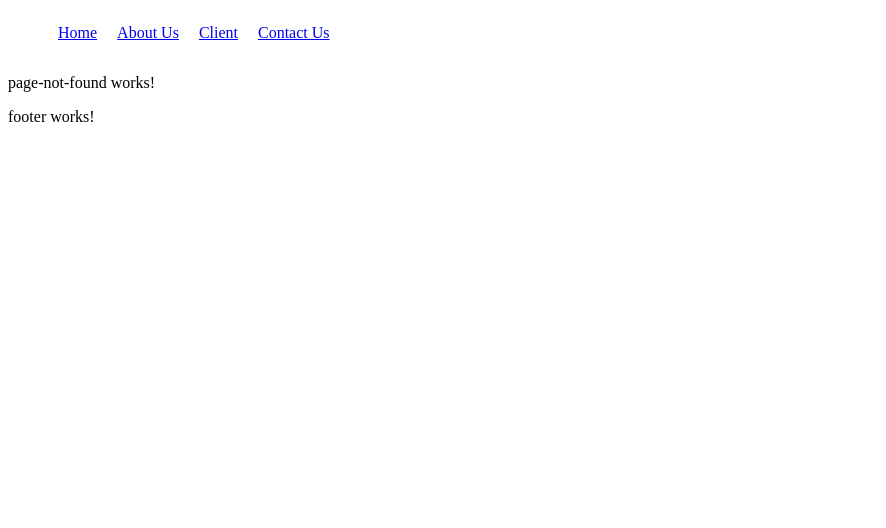
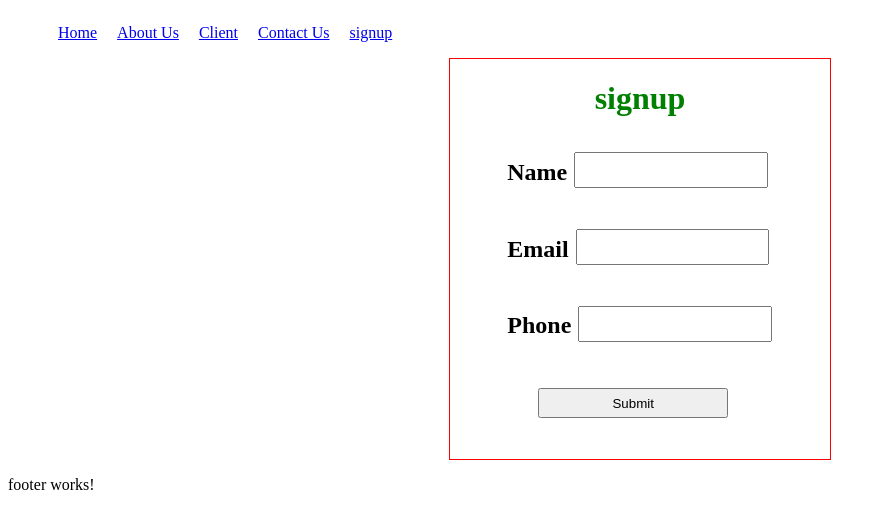
Before and after one commit to gkumarswamy/angular-app, an Angular app: page /signup in a window 1280 px wide. Shown: the top 528 px of the page, without its empty margins (0-886 px from the left). Built offline with nearby package versions, Linux system fonts and the light colour scheme.

Commit message:
signup component

```diff
--- a/src/app/app.module.ts
+++ b/src/app/app.module.ts
@@ -7,6 +7,7 @@ import { AppComponent } from './app.component';
 import { ToastrModule } from 'ngx-toastr';
 import { SiteModule } from './site/site.module';
 import {SharedModule} from './shared/shared.module';
+import {MainModule} from './main/main.module';
 @NgModule({
   declarations: [
     AppComponent
@@ -17,8 +18,10 @@ import {SharedModule} from './shared/shared.module';
     BrowserAnimationsModule,
     HttpClientModule,
     ToastrModule.forRoot(),
+    MainModule,
     SiteModule,
-    SharedModule
+    SharedModule,
+
   ],
   providers: [],
   bootstrap: [AppComponent]
--- a/src/app/main/signup/signup.component.css
+++ b/src/app/main/signup/signup.component.css
@@ -0,0 +1,56 @@
+.box{
+    width: 30%;
+     border: 1px solid red;
+    display: block;
+    margin: auto;
+    height: 400px;
+}
+.box1{
+    width: 70%;
+    /* border: 1px solid red; */
+    display: flex;
+    margin: auto;
+    margin-top: 10px;
+}
+.box2{
+    width: 70%;
+    /* border: 1px solid red; */
+    display: flex;
+    margin: auto;
+    margin-top: 10px;
+}
+.box3{
+    width: 70%;
+    /* border: 1px solid red; */
+    display: flex;
+    margin: auto;
+    margin-top: 10px;
+}
+.box01{
+    text-align: center;
+    color: green;
+}
+.box11{
+    width: 70%;
+    height: 30px;
+    margin-left: 7px;
+    margin-top: 13px;
+}
+.box21{
+    width: 70%;
+    height: 30px;
+    margin-left: 7px;
+    margin-top: 13px;
+}
+.box31{
+    width: 70%;
+    height: 30px;
+    margin-left: 7px;
+    margin-top: 13px;
+}
+.box4{
+    width: 50%;
+    height: 30px;
+    margin-top: 29px;
+    margin-left: 88px;
+}
--- a/src/app/main/signup/signup.component.html
+++ b/src/app/main/signup/signup.component.html
@@ -1 +1,20 @@
-<p>signup works!</p>
+<div class="">
+    <div class="box">
+        <h1 class="box01">signup</h1>
+        <div class="box1">
+            <h2>Name</h2>
+            <input type ="text" class="box11">
+        </div>
+            <div class="box2">
+                <h2>Email</h2>
+                <input type ="text" class="box21">
+            </div>
+                <div class="box3">
+                    <h2>Phone</h2>
+                    <input type ="text" class="box31">
+                </div>
+                <button class="box4">Submit</button>
+
+
+    </div>
+</div>
--- a/src/app/shared/header/header.component.html
+++ b/src/app/shared/header/header.component.html
@@ -3,4 +3,5 @@
     <li><a routerLink="/about-us" routerLinkActive="active">About Us</a></li>
     <li><a routerLink="/clients" routerLinkActive="active">Client</a></li>
     <li><a routerLink="/contact-us" routerLinkActive="active">Contact Us</a></li>
+    <li><a routerLink="/signup" routerLinkActive="active">signup</a></li>
 </ul>
--- a/src/app/site/home/home.component.html
+++ b/src/app/site/home/home.component.html
@@ -1 +1,4 @@
-<p>home works!</p>
+<p>home works!   {{x}} </p>
+
+<button (click)="onHelloFun()" >Hello</button>
+<input (keyup)="onTextChange()" /> count: {{count}}
--- a/src/app/site/home/home.component.ts
+++ b/src/app/site/home/home.component.ts
@@ -7,9 +7,33 @@ import { Component, OnInit } from '@angular/core';
 })
 export class HomeComponent implements OnInit {
 
+  name : string = 'hello! hi .. gm';
+  x: string;
+  count:number = 100;
+  y1: Array<string> = ['kumar','demo'];
+  y2: Array<number> = [2,4];
+  y3: Array<any> = [{'name':'kumar'},{'name':'bharatha'}];
+  y4: Array<any> = [['name','phone'],['name1','phone1']];
+
   constructor() { }
 
   ngOnInit(): void {
+    console.log(this.x,'this.x')
+    this.getName('demo');
   }
 
+  getName(name) {
+    this.x = 'demo-x';
+    let x = 'demo-z'
+    console.log(this.name, name, x);
+  }
+
+  onHelloFun(){
+    this.x = 'x-helooo called';
+  }
+
+  onTextChange(){
+    // this.count = this.count - 1;
+    this.count--;
+  }
 }
```
Also changed, not shown: src/app/main/main.module.ts (+13 -2 lines).
